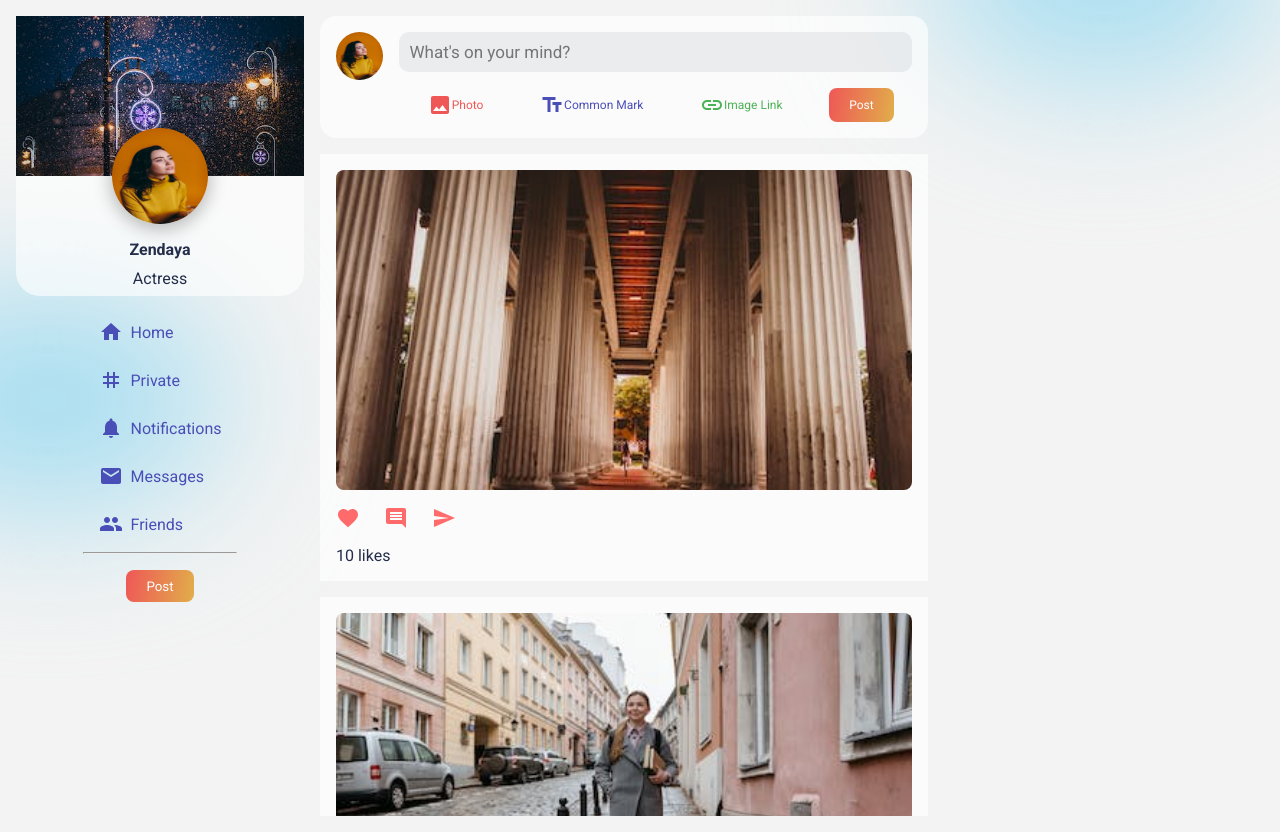
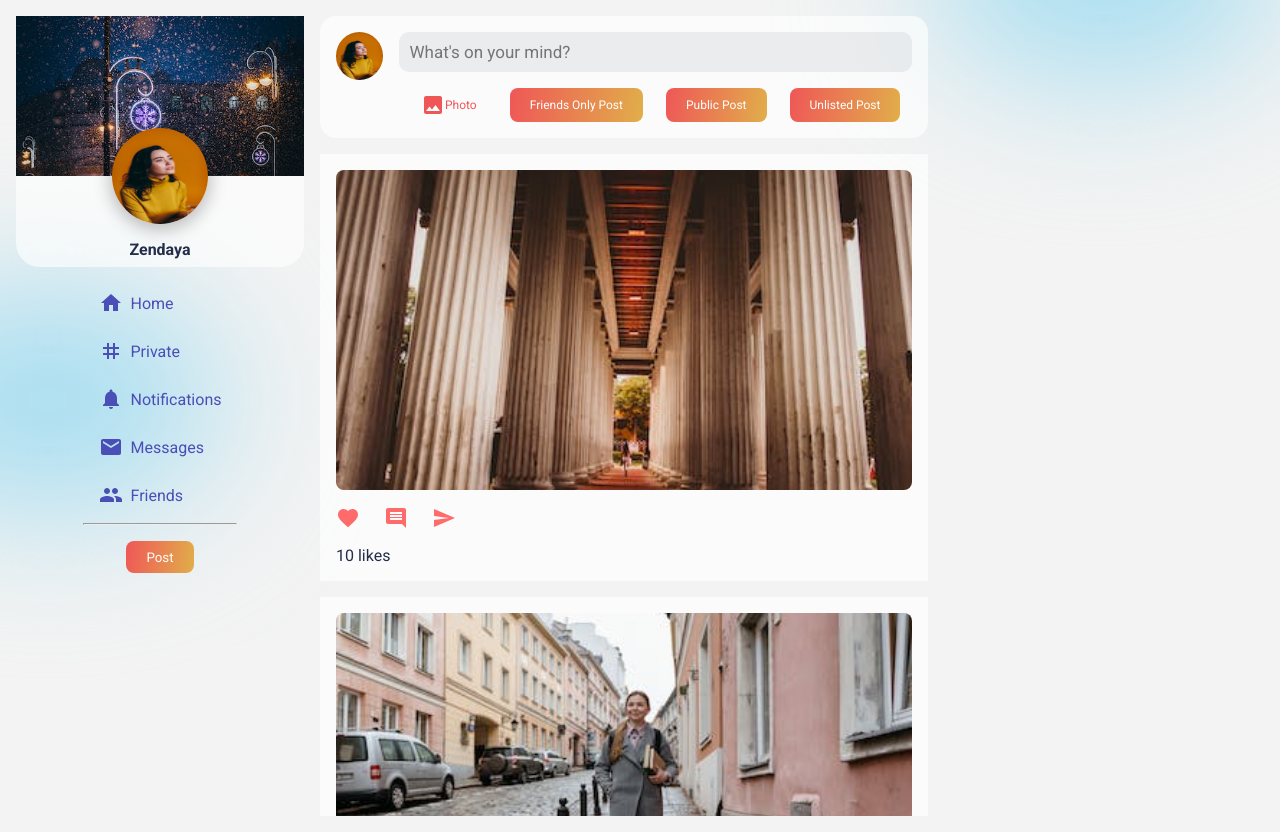
Before and after one commit to AnotherDayOfTrying/hello_world, a React (Create React App) app in the folder frontend/hello-world-project/: page / in a window 1280 px wide. Built offline with nearby package versions, Linux system fonts and the light colour scheme.

Commit message:
fix layout

```diff
--- a/frontend/hello-world-project/src/components/feed/Share.tsx
+++ b/frontend/hello-world-project/src/components/feed/Share.tsx
@@ -34,15 +34,9 @@ export default function PostShare() {
                     <ImageIcon/>
                     Photo
                 </div>
-                <div className="option" style={{color: "#4A4EB7"}}>
-                    <TextFieldsIcon/>
-                    Common Mark
-                </div>
-                <div className="option" style={{color: "#4CB256"}}>
-                    <LinkIcon/>
-                    Image Link
-                </div>
-                <button className="postButton">Post</button>
+                <button className="postButton">Friends Only Post</button>
+                <button className="postButton">Public Post</button>
+                <button className="postButton">Unlisted Post</button>
                 <div style={{display: "none"}}>
                     <input
                     type="file"
--- a/frontend/hello-world-project/src/components/leftbar/profileCard.tsx
+++ b/frontend/hello-world-project/src/components/leftbar/profileCard.tsx
@@ -10,7 +10,6 @@ export default function profileCard() {
       </div>
       <div className='profileName'>
         <span>Zendaya </span>
-        <span>Actress</span>
       </div>
     </div>
   )
```
